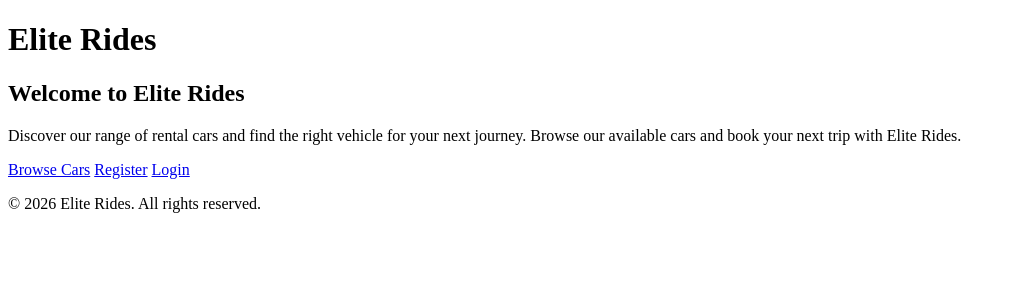
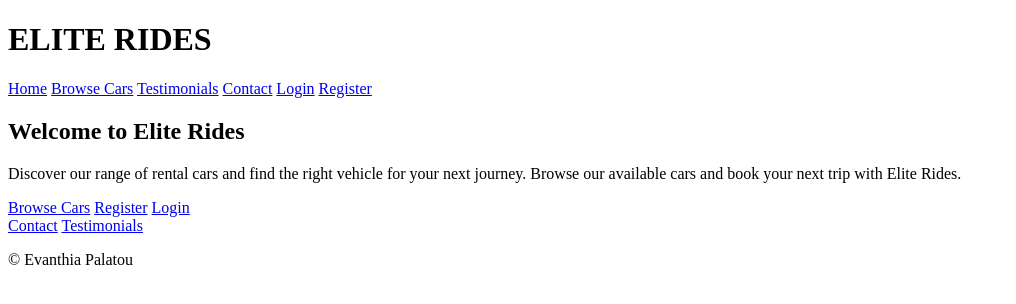
Before and after one commit to evapalatou/car-rental-app, a Django app: page / in a window 1280 px wide. Shown: the top 304 px of the page, without its empty margins (0-1016 px from the left). Run offline with Django 4.2, Linux system fonts and the light colour scheme.

Commit message:
Add role-based navigation

```diff
--- a/templates/base.html
+++ b/templates/base.html
@@ -8,10 +8,40 @@
 <body>
 
     <header>
-        <h1>Elite Rides</h1>
+        <h1>ELITE RIDES</h1>
 
         <nav>
-            <!-- Navigation links will go here -->
+            {% if user.is_authenticated %}
+
+                {% if user.is_staff %}
+                    <!-- Staff navigation -->
+                    <a href="{% url 'home' %}">Home</a>
+                    <a href="{% url 'cars' %}">Browse Cars</a>
+                    <a href="#">Reservations</a>
+                    <a href="#">Messages</a>
+                    <span>{{ user.username }}</span>
+                    <a href="{% url 'account_logout' %}">Logout</a>
+
+                {% else %}
+                    <!-- Customer navigation -->
+                    <a href="{% url 'home' %}">Home</a>
+                    <a href="{% url 'cars' %}">Browse Cars</a>
+                    <a href="#">My Bookings</a>
+                    <a href="#">Testimonials</a>
+                    <a href="#">Contact</a>
+                    <span>{{ user.username }}</span>
+                    <a href="{% url 'account_logout' %}">Logout</a>
+                {% endif %}
+
+            {% else %}
+                <!-- Visitor navigation -->
+                <a href="{% url 'home' %}">Home</a>
+                <a href="{% url 'cars' %}">Browse Cars</a>
+                <a href="#">Testimonials</a>
+                <a href="#">Contact</a>
+                <a href="{% url 'account_login' %}">Login</a>
+                <a href="{% url 'account_signup' %}">Register</a>
+            {% endif %}
         </nav>
     </header>
 
@@ -21,7 +51,9 @@
     </main>
 
     <footer>
-        <p>&copy; 2026 Elite Rides. All rights reserved.</p>
+        <a href="#">Contact</a>
+        <a href="#">Testimonials</a>
+        <p>&copy; Evanthia Palatou</p>
     </footer>
 
 </body>
--- a/templates/home.html
+++ b/templates/home.html
@@ -15,9 +15,10 @@
 
     <a href="{% url 'cars' %}">Browse Cars</a>
 
-    <a href="{% url 'account_signup' %}">Register</a>
-
-    <a href="{% url 'account_login' %}">Login</a>
+    {% if not user.is_authenticated %}
+        <a href="{% url 'account_signup' %}">Register</a>
+        <a href="{% url 'account_login' %}">Login</a>
+    {% endif %}
 </section>
 
 {% endblock %}
```
